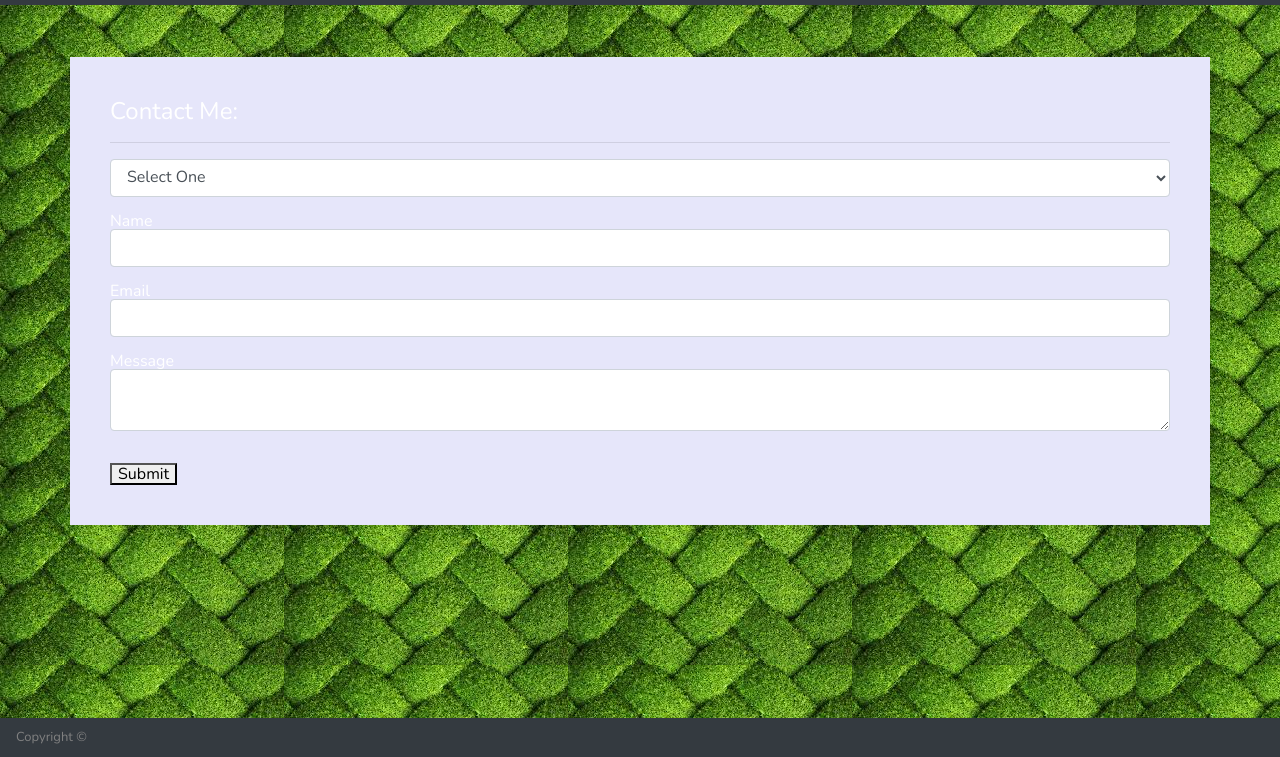
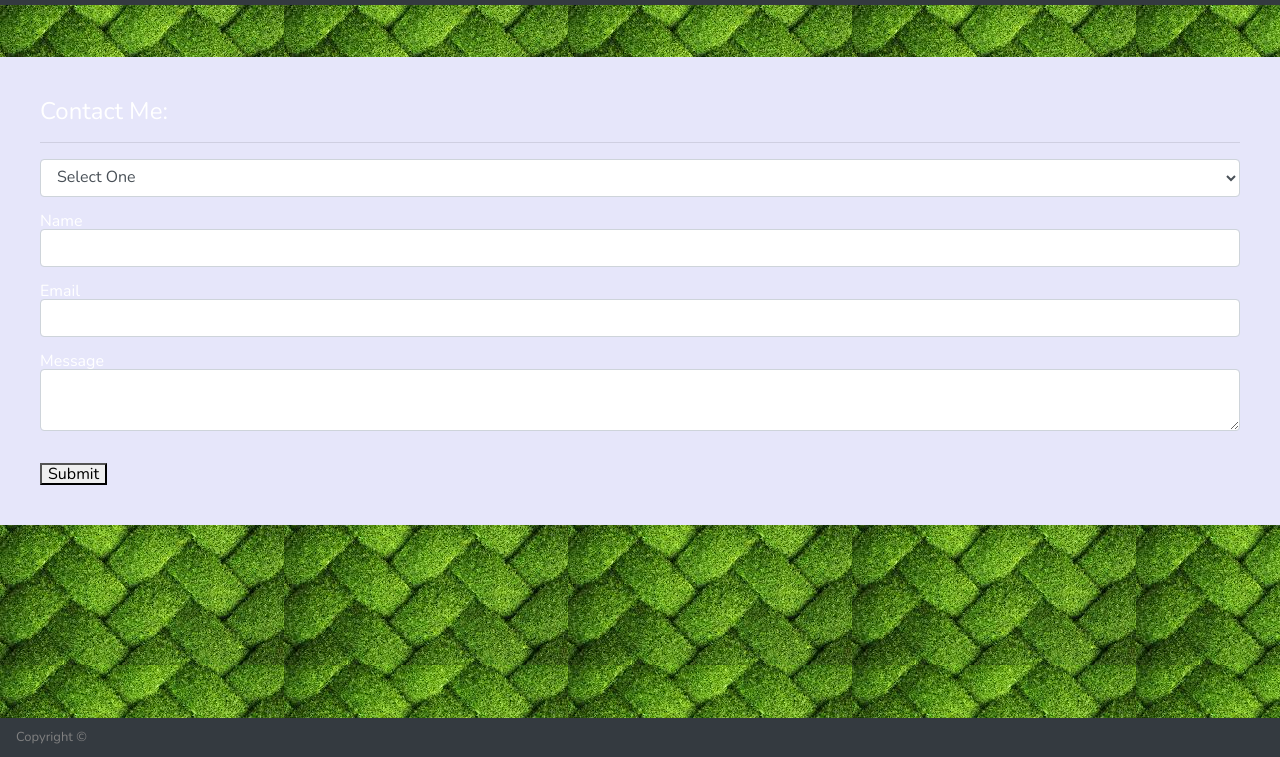
Before and after one commit to andrealejandra/Portfolio-1, a plain HTML site: page contact.html in a window 1280 px wide. Shown: the part 43-800 px from the top of the page. Drawn offline with nearby package versions, Linux system fonts and the light colour scheme.

Commit message:
container-fluid

```diff
--- a/contact.html
+++ b/contact.html
@@ -35,7 +35,7 @@
     </div>
 </header>
 <body class="bgimg">
-    <div class="contuniform container">
+    <div class="contuniform container-fluid">
 
         <h1 class="h1">Contact Me:</h1>
 
```
